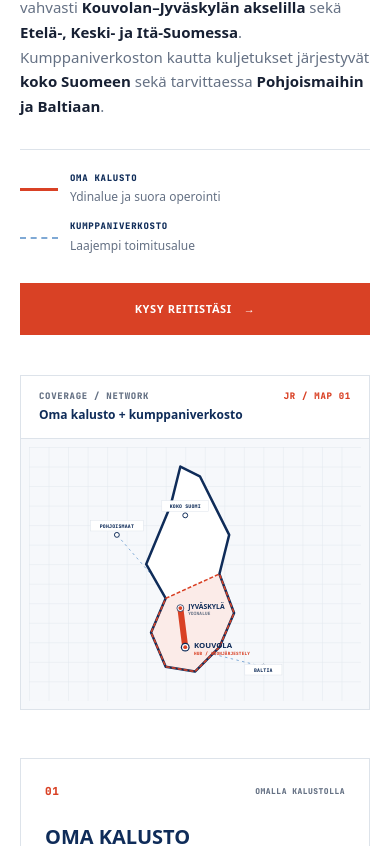
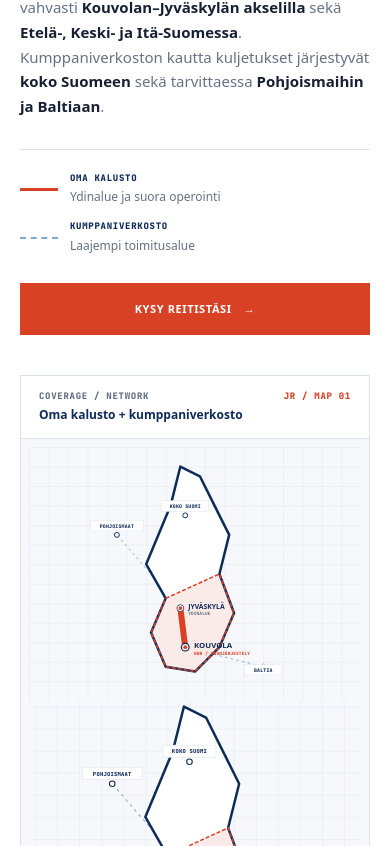
Before and after one commit to Jambovisuaalit/juha-rantakaulio-website, a Next.js app: page / in a window 390 px wide. Shown: the part 1154-2000 px from the top of the page. Built offline with nearby package versions, Linux system fonts and the light colour scheme.

Commit message:
Harden mobile map readability and SVG accessibility

```diff
--- a/src/components/sections/CoverageNetwork.tsx
+++ b/src/components/sections/CoverageNetwork.tsx
@@ -22,82 +22,28 @@ const proofCards = [
   },
 ];
 
-export function CoverageNetwork() {
+function CoverageMap({ compact = false }: { compact?: boolean }) {
+  const titleId = compact ? "coverage-map-title-mobile" : "coverage-map-title-desktop";
+  const descId = compact ? "coverage-map-desc-mobile" : "coverage-map-desc-desktop";
+
   return (
-    <section
-      id="toiminta-alue"
-      className="coverage-section"
-      aria-labelledby="coverage-title"
+    <svg
+      viewBox={compact ? "120 30 420 460" : "0 0 680 520"}
+      role="img"
+      aria-labelledby={`${titleId} ${descId}`}
+      focusable="false"
+      className={compact ? "coverage-svg coverage-svg-mobile" : "coverage-svg coverage-svg-desktop"}
     >
-      <div className="coverage-container">
-        <div className="coverage-top-grid">
-          <div className="coverage-copy-col">
-            <span className="coverage-eyebrow">TOIMINTA-ALUE &amp; VERKOSTO</span>
-
-            <h2 id="coverage-title" className="coverage-title">
-              LAAJA VERKOSTO.
-              <br />
-              SELKEÄ YDINALUE.
-            </h2>
-
-            <p className="coverage-ingress">
-              Juha Rantakaulio Oy palvelee omalla kalustollaan vahvasti{" "}
-              <strong>Kouvolan–Jyväskylän akselilla</strong> sekä{" "}
-              <strong>Etelä-, Keski- ja Itä-Suomessa</strong>. Kumppaniverkoston
-              kautta kuljetukset järjestyvät <strong>koko Suomeen</strong> sekä
-              tarvittaessa <strong>Pohjoismaihin ja Baltiaan</strong>.
-            </p>
-
-            <div className="coverage-legend" aria-label="Kartan selite">
-              <div className="coverage-legend-item">
-                <span className="coverage-legend-line coverage-legend-line-own" aria-hidden="true" />
-                <span className="coverage-legend-copy">
-                  <strong>OMA KALUSTO</strong>
-                  <small>Ydinalue ja suora operointi</small>
-                </span>
-              </div>
-
-              <div className="coverage-legend-item">
-                <span className="coverage-legend-line coverage-legend-line-partner" aria-hidden="true" />
-                <span className="coverage-legend-copy">
-                  <strong>KUMPPANIVERKOSTO</strong>
-                  <small>Laajempi toimitusalue</small>
-                </span>
-              </div>
-            </div>
-
-            <a className="button button-primary coverage-primary-cta" href="/tarjous">
-              Kysy reitistäsi <span aria-hidden="true">→</span>
-            </a>
-          </div>
-
-          <div className="coverage-map-col">
-            <div className="coverage-map-card">
-              <div className="coverage-map-header">
-                <div>
-                  <span className="coverage-map-meta">COVERAGE / NETWORK</span>
-                  <strong>Oma kalusto + kumppaniverkosto</strong>
-                </div>
-                <span className="coverage-map-id">JR / MAP 01</span>
-              </div>
-
-              <div className="coverage-map-body">
-                <svg
-                  viewBox="0 0 680 520"
-                  role="img"
-                  aria-labelledby="coverage-map-title coverage-map-desc"
-                  className="coverage-svg"
-                >
-                  <title id="coverage-map-title">Toiminta-alue ja kuljetusverkosto</title>
-                  <desc id="coverage-map-desc">
-                    Juha Rantakaulio Oy:n oman kaluston ydinalue Kouvolan ja
-                    Jyväskylän ympärillä sekä kumppaniverkoston kattavuus koko
-                    Suomessa, Pohjoismaissa ja Baltiassa.
+      <title id={titleId}>Toiminta-alue ja kuljetusverkosto</title>
+      <desc id={descId}>
+        Juha Rantakaulio Oy:n oman kaluston ydinalue Kouvolan ja Jyväskylän
+        ympärillä sekä kumppaniverkoston kattavuus koko Suomessa, Pohjoismaissa
+        ja Baltiassa.
       </desc>
 
       <defs>
         <pattern
-                      id="coverage-grid-pattern"
+          id={compact ? "coverage-grid-pattern-mobile" : "coverage-grid-pattern-desktop"}
           width="40"
           height="40"
           patternUnits="userSpaceOnUse"
@@ -112,7 +58,12 @@ export function CoverageNetwork() {
         </pattern>
       </defs>
 
-                  <rect width="680" height="520" fill="url(#coverage-grid-pattern)" />
+      <g aria-hidden="true">
+        <rect
+          width="680"
+          height="520"
+          fill={`url(#${compact ? "coverage-grid-pattern-mobile" : "coverage-grid-pattern-desktop"})`}
+        />
 
         <g
           fill="none"
@@ -181,14 +132,7 @@ export function CoverageNetwork() {
 
         <g transform="translate(320 140)">
           <circle r="5" fill="#FFFFFF" stroke="#0F2C59" strokeWidth="2" />
-                    <rect
-                      x="-48"
-                      y="-30"
-                      width="96"
-                      height="22"
-                      fill="#FFFFFF"
-                      stroke="#DDE3EA"
-                    />
+          <rect x="-48" y="-30" width="96" height="22" fill="#FFFFFF" stroke="#DDE3EA" />
           <text x="0" y="-15" textAnchor="middle" className="coverage-node-label">
             KOKO SUOMI
           </text>
@@ -196,14 +140,7 @@ export function CoverageNetwork() {
 
         <g transform="translate(180 180)">
           <circle r="5" fill="#FFFFFF" stroke="#0F2C59" strokeWidth="2" />
-                    <rect
-                      x="-54"
-                      y="-30"
-                      width="108"
-                      height="22"
-                      fill="#FFFFFF"
-                      stroke="#DDE3EA"
-                    />
+          <rect x="-54" y="-30" width="108" height="22" fill="#FFFFFF" stroke="#DDE3EA" />
           <text x="0" y="-15" textAnchor="middle" className="coverage-node-label">
             POHJOISMAAT
           </text>
@@ -211,14 +148,7 @@ export function CoverageNetwork() {
 
         <g transform="translate(480 450)">
           <circle r="5" fill="#FFFFFF" stroke="#0F2C59" strokeWidth="2" />
-                    <rect
-                      x="-38"
-                      y="-5"
-                      width="76"
-                      height="22"
-                      fill="#FFFFFF"
-                      stroke="#DDE3EA"
-                    />
+          <rect x="-38" y="-5" width="76" height="22" fill="#FFFFFF" stroke="#DDE3EA" />
           <text x="0" y="10" textAnchor="middle" className="coverage-node-label">
             BALTIA
           </text>
@@ -228,7 +158,73 @@ export function CoverageNetwork() {
           <text x="48" y="476">OMA KALUSTO / YDINALUE</text>
           <text x="48" y="495">VERKOSTO / KOKO SUOMI + POHJOISMAAT + BALTIA</text>
         </g>
+      </g>
     </svg>
+  );
+}
+
+export function CoverageNetwork() {
+  return (
+    <section
+      id="toiminta-alue"
+      className="coverage-section"
+      aria-labelledby="coverage-title"
+    >
+      <div className="coverage-container">
+        <div className="coverage-top-grid">
+          <div className="coverage-copy-col">
+            <span className="coverage-eyebrow">TOIMINTA-ALUE &amp; VERKOSTO</span>
+
+            <h2 id="coverage-title" className="coverage-title">
+              LAAJA VERKOSTO.
+              <br />
+              SELKEÄ YDINALUE.
+            </h2>
+
+            <p className="coverage-ingress">
+              Juha Rantakaulio Oy palvelee omalla kalustollaan vahvasti{" "}
+              <strong>Kouvolan–Jyväskylän akselilla</strong> sekä{" "}
+              <strong>Etelä-, Keski- ja Itä-Suomessa</strong>. Kumppaniverkoston
+              kautta kuljetukset järjestyvät <strong>koko Suomeen</strong> sekä
+              tarvittaessa <strong>Pohjoismaihin ja Baltiaan</strong>.
+            </p>
+
+            <div className="coverage-legend" aria-label="Kartan selite">
+              <div className="coverage-legend-item">
+                <span className="coverage-legend-line coverage-legend-line-own" aria-hidden="true" />
+                <span className="coverage-legend-copy">
+                  <strong>OMA KALUSTO</strong>
+                  <small>Ydinalue ja suora operointi</small>
+                </span>
+              </div>
+
+              <div className="coverage-legend-item">
+                <span className="coverage-legend-line coverage-legend-line-partner" aria-hidden="true" />
+                <span className="coverage-legend-copy">
+                  <strong>KUMPPANIVERKOSTO</strong>
+                  <small>Laajempi toimitusalue</small>
+                </span>
+              </div>
+            </div>
+
+            <a className="button button-primary coverage-primary-cta" href="/tarjous">
+              Kysy reitistäsi <span aria-hidden="true">→</span>
+            </a>
+          </div>
+
+          <div className="coverage-map-col">
+            <div className="coverage-map-card">
+              <div className="coverage-map-header">
+                <div>
+                  <span className="coverage-map-meta">COVERAGE / NETWORK</span>
+                  <strong>Oma kalusto + kumppaniverkosto</strong>
+                </div>
+                <span className="coverage-map-id">JR / MAP 01</span>
+              </div>
+
+              <div className="coverage-map-body">
+                <CoverageMap />
+                <CoverageMap compact />
               </div>
             </div>
           </div>
@@ -258,7 +254,12 @@ export function CoverageNetwork() {
 
           <div className="coverage-cta-contact">
             <span>AJONJÄRJESTELY 24/7</span>
-            <a href="tel:+358503662215">050 366 2215</a>
+            <a
+              href="tel:+358503662215"
+              aria-label="Soita ajonjärjestelyyn 050 366 2215"
+            >
+              050 366 2215
+            </a>
           </div>
         </div>
       </div>
```
Lines whose indentation alone changed are shown as unchanged.
